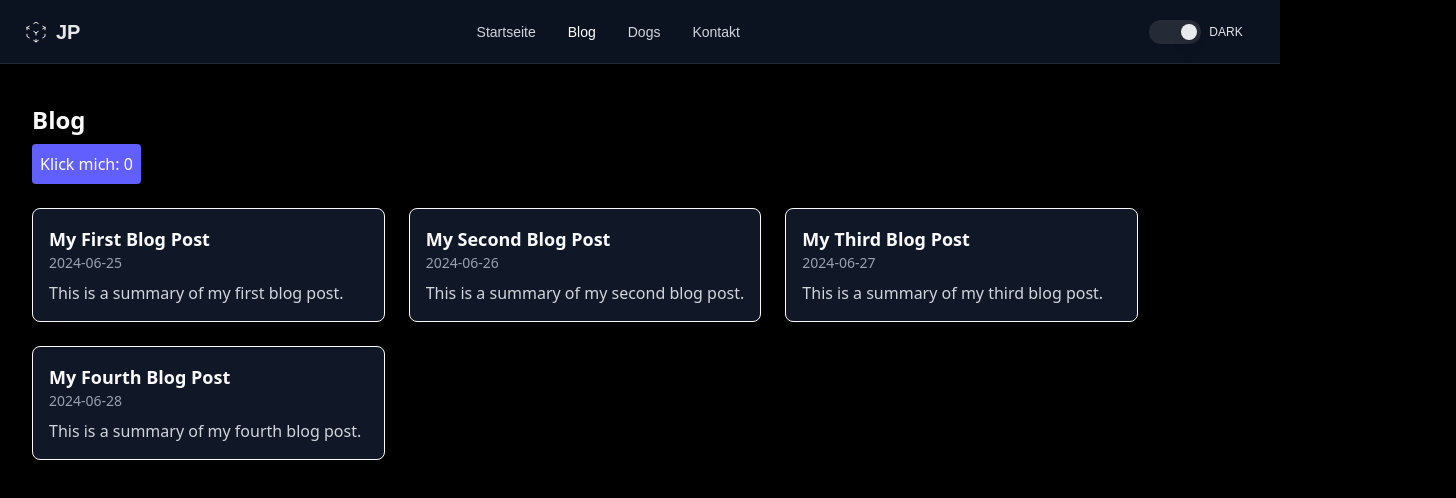
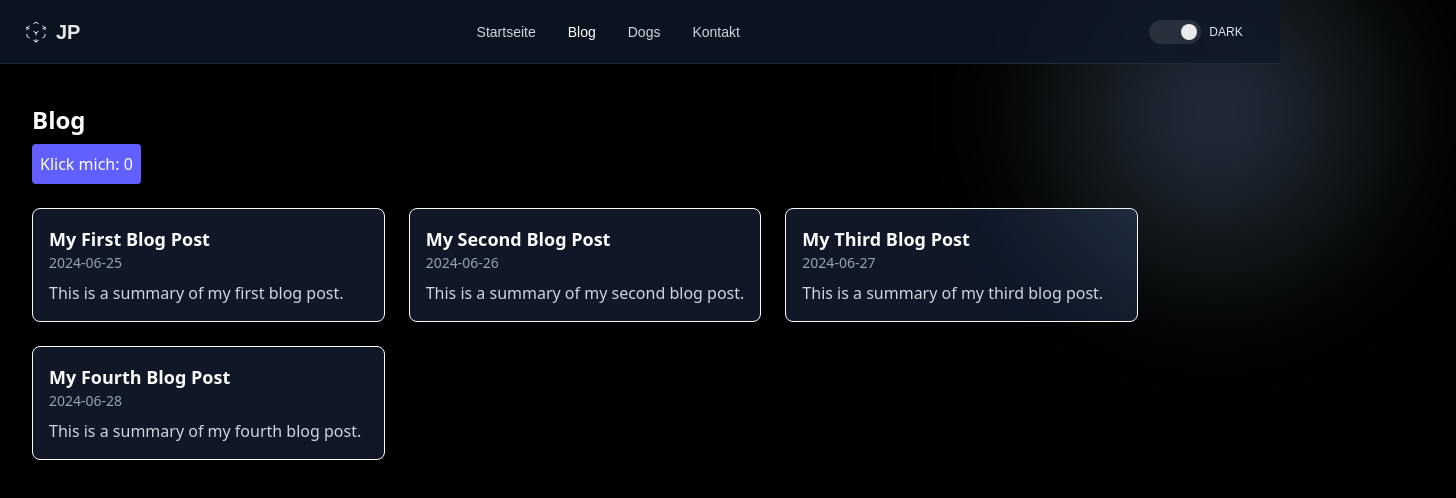
Before and after one commit to jeypack/nextjs-vercel-neon-m4, a Next.js app: page /blog in a window 1280 px wide. Shown: the top 498 px of the page, 1456 px wide, since content can reach past the window. Built offline with nearby package versions, Linux system fonts and the light colour scheme.

Commit message:
Add radial gradient to root layout

```diff
--- a/app/layout.tsx
+++ b/app/layout.tsx
@@ -26,8 +26,12 @@ export default function RootLayout({children}: LayoutProps<"/">) {
       className={`${geistSans.variable} ${geistMono.variable} h-full antialiased`}
       suppressHydrationWarning
     >
-      <body className="bg-zinc-50 dark:bg-black min-h-full flex flex-col text-black dark:text-zinc-50">
+      <body className="bg-zinc-50 dark:bg-black min-h-full flex flex-col text-black dark:text-zinc-50 overflow-hidden">
         <ThemeProvider attribute="class" defaultTheme="dark">
+          <div
+            aria-hidden="true"
+            className="pointer-events-none absolute -right-44 -top-32 h-120 w-120 rounded-full bg-[radial-gradient(circle_at_center,rgba(134,162,238,0.3)_0%,rgba(151,213,225,0.1)_42%,transparent_72%)] blur-2xl dark:bg-[radial-gradient(circle_at_center,rgba(134,162,238,0.3)_0%,rgba(151,213,225,0.1)_42%,transparent_72%)]"
+          />
           <Header />
           <div className="container flex flex-col flex-1 items-center justify-center font-sans mx-auto">
             {children}
```
